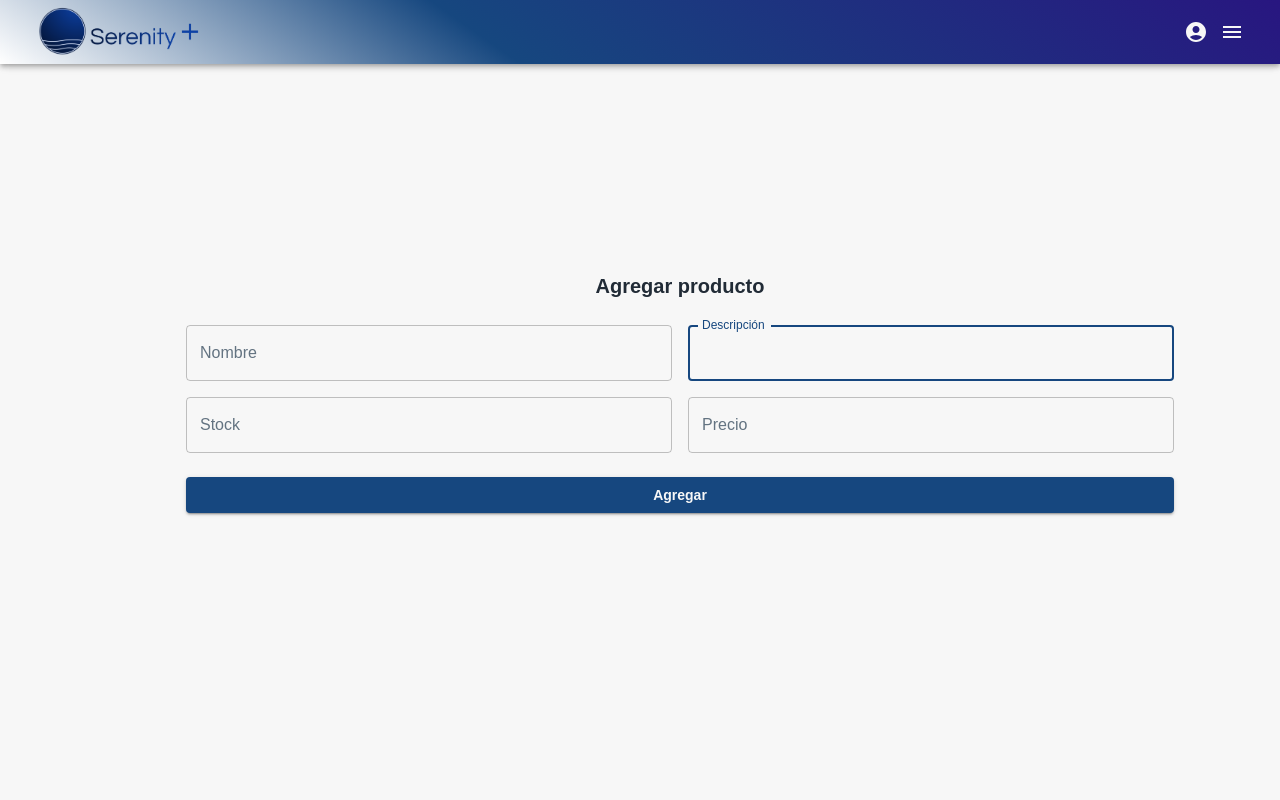
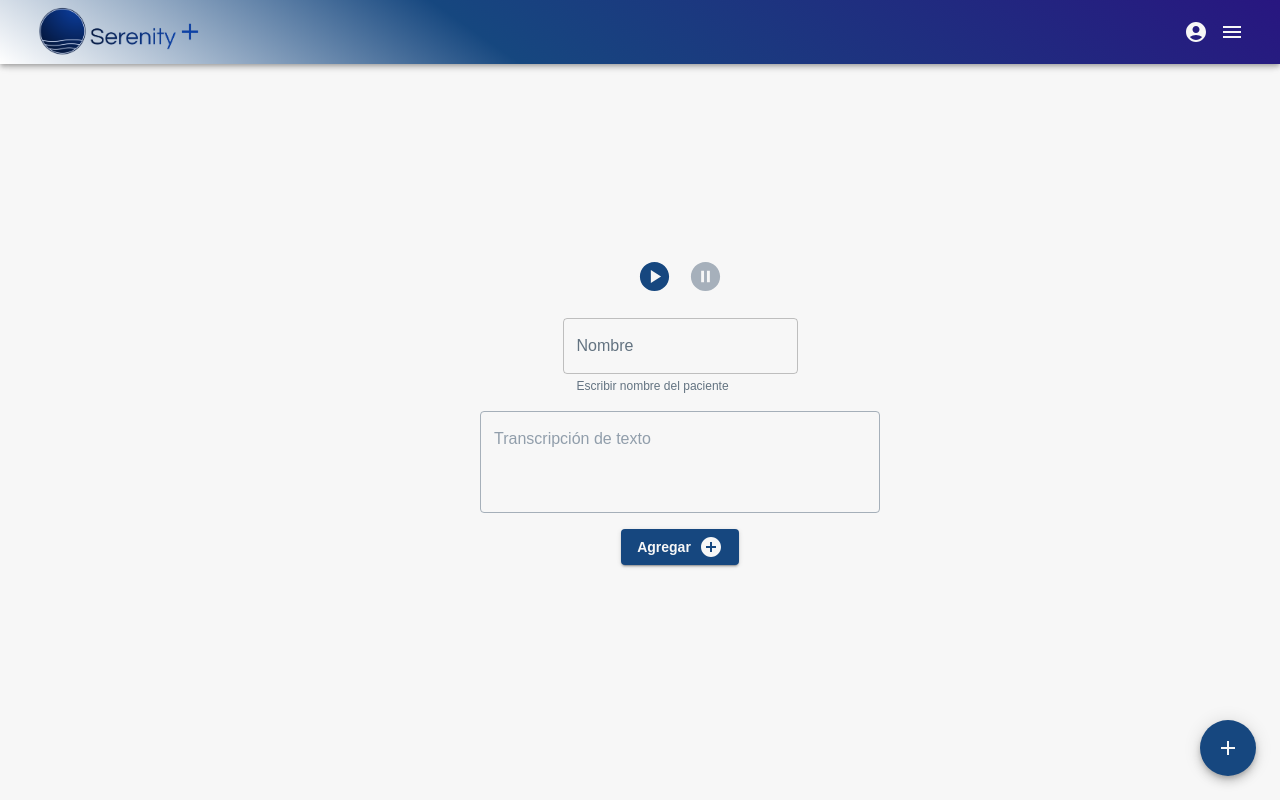
Before and after one commit to CarlosRobledoM/Serenity, a React (Create React App) app: page / in a window 1280 px wide. Built offline with nearby package versions, Linux system fonts and the light colour scheme; no server answers; sample sign-in values are in the browser's storage.

Commit message:
🐛 Add hook, principal web flow and update functions
Create hook to listening and transcript in web, update home to use listening hook and update crud functions in api firebase

```diff
--- a/src/api/firebase/api.js
+++ b/src/api/firebase/api.js
@@ -1,11 +1,19 @@
 import { db } from './firebase';
 import { collection, addDoc, getDocs, query } from 'firebase/firestore';
 
-const collectionName = 'items';
+const collectionName = 'transcript';
 const itemsCollection = collection(db, collectionName);
 
 export const addItem = (obj) => {
   return addDoc(itemsCollection, obj).id;
+};
+
+export const deleteItem = async (id) => {
+  await deleteDoc(doc(db, collectionName, id));
+};
+
+export const updateItem = async (id, obj) => {
+  await updateDoc(doc(db, collectionName, id), obj);
 };
 
 export const getItems = async () => {
--- /dev/null
+++ b/src/components/FloatButton.js
@@ -0,0 +1,21 @@
+import React from 'react';
+import Box from '@mui/material/Box';
+import Fab from '@mui/material/Fab';
+import AddIcon from '@mui/icons-material/Add';
+
+export default function FloatingActionButtonSize() {
+  return (
+    <Box
+      sx={{
+        '& > :not(style)': { m: 1 },
+        position: 'absolute',
+        bottom: 16,
+        right: 16,
+      }}
+    >
+      <Fab color="primary" aria-label="add">
+        <AddIcon />
+      </Fab>
+    </Box>
+  );
+}
--- /dev/null
+++ b/src/hooks/useSpeechToText/index.js
@@ -0,0 +1,72 @@
+import React, { useEffect, useRef, useState } from 'react';
+
+const useSpeechToText = (options) => {
+  const [isListening, setisListening] = useState(false);
+  const [transcript, setTranscript] = useState('');
+  const recongnitionRef = useRef(null);
+
+  useEffect(() => {
+    if (!('webkitSpeechRecognition' in window)) {
+      console.error('Web speech api is not suportted.');
+      return;
+    }
+
+    recongnitionRef.current = new window.webkitSpeechRecognition();
+    const recognition = recongnitionRef.current;
+    recognition.interimResutls = options.interimResutls || true;
+    recognition.lang = options.lang || 'es-Es';
+    recognition.continuous = options.continuous || false;
+
+    if ('webkitSpeechGrammarList' in window) {
+      const grammar =
+        '#JSGF V1.0; grammar punctuation; public <punc> = . | , | ? | ! | ; | : ;';
+      const speechRecognitionList = new window.webkitSpeechGrammarList();
+      speechRecognitionList.addFromString(grammar, 1);
+      recognition.grammars = speechRecognitionList;
+    }
+
+    recognition.onresult = (event) => {
+      let text = '';
+      for (let i = 0; i < event.results.length; i++) {
+        text += event.results[i][0].transcript;
+      }
+      setTranscript(text);
+    };
+
+    recognition.onerror = (event) => {
+      console.error('Speech recognition error:', event.error);
+    };
+
+    recognition.onend = () => {
+      setisListening(false);
+      setTranscript('');
+    };
+
+    return () => {
+      recognition.stop();
+    };
+  }, []);
+
+  const startListening = () => {
+    if (recongnitionRef.current && !isListening) {
+      recongnitionRef.current.start();
+      setisListening(true);
+    }
+  };
+
+  const stopListening = () => {
+    if (recongnitionRef.current && isListening) {
+      recongnitionRef.current.stop();
+      setisListening(false);
+    }
+  };
+
+  return {
+    isListening,
+    transcript,
+    startListening,
+    stopListening,
+  };
+};
+
+export default useSpeechToText;
--- a/src/layout/index.js
+++ b/src/layout/index.js
@@ -3,6 +3,7 @@ import { Grid } from '@mui/material';
 import { userContext } from '../context/authContext';
 import NavBar from './navbar';
 import Forms from './forms';
+import FloatingActionButtonSize from '../components/FloatButton';
 
 export default function Layout({ children }) {
   const { user } = useContext(userContext);
@@ -18,6 +19,7 @@ export default function Layout({ children }) {
     >
       {user ? <NavBar user={user} /> : <Forms />}
       {children}
+      <FloatingActionButtonSize />
     </Grid>
   );
 }
--- a/src/views/home/index.js
+++ b/src/views/home/index.js
@@ -4,27 +4,44 @@ import {
   Button,
   Container,
   Grid,
+  IconButton,
   TextField,
-  Typography,
 } from '@mui/material';
 import { addItem } from '../../api/firebase/api';
+import PlayCircleIcon from '@mui/icons-material/PlayCircle';
+import PauseCircleIcon from '@mui/icons-material/PauseCircle';
+import StopCircleIcon from '@mui/icons-material/StopCircle';
+import AddCircleIcon from '@mui/icons-material/AddCircle';
+import Visualizer from './components/visualizer';
+import useSpeechToText from '../../hooks/useSpeechToText';
 
 export default function Home() {
   const [name, setName] = useState('');
-  const [description, setDescription] = useState('');
-  const [stock, setStock] = useState('');
-  const [price, setPrice] = useState('');
+  const [transcription, setTranscription] = useState('');
+  const { isListening, transcript, startListening, stopListening } =
+    useSpeechToText({ continuous: true });
+
+  const startStopListening = () => {
+    isListening ? stopVoiceInput() : startListening();
+  };
+
+  const stopVoiceInput = () => {
+    setTranscription(
+      (prevVal) =>
+        prevVal +
+        (transcript.length ? (prevVal.length ? ' ' : '') + transcript : ''),
+    );
+    stopListening();
+  };
 
   const handleSubmit = (event) => {
     event.preventDefault();
     try {
       addItem({
         name: name,
-        description: description,
-        stock: stock,
-        price: price,
+        transcription: transcription,
       });
-      alert('Producto agregado exitosamente');
+      alert('Resumen agregado exitosamente');
     } catch (error) {
       console.log(error);
     }
@@ -32,71 +49,72 @@ export default function Home() {
 
   return (
     <Container>
-      <Box
-        sx={{
-          display: 'flex',
-          flexDirection: 'column',
-          alignItems: 'center',
-          justifyContent: 'center',
-        }}
+      <Grid
+        container
+        direction="column"
+        justifyContent="center"
+        alignItems="center"
+        spacing={2}
       >
-        <Typography component="h1" variant="h5">
-          Agregar producto
-        </Typography>
-        <Box component="form" noValidate onSubmit={handleSubmit} sx={{ mt: 3 }}>
-          <Grid container spacing={2}>
-            <Grid item xs={12} sm={6}>
-              <TextField
-                name="nombre"
-                fullWidth
-                id="nombre"
-                label="Nombre"
-                autoFocus
-                onChange={(e) => setName(e.target.value)}
-              />
-            </Grid>
-            <Grid item xs={12} sm={6}>
-              <TextField
-                name="descripcion"
-                fullWidth
-                id="descripcion"
-                label="Descripción"
-                autoFocus
-                onChange={(e) => setDescription(e.target.value)}
-              />
-            </Grid>
-            <Grid item xs={12} sm={6}>
-              <TextField
-                fullWidth
-                id="stock"
-                label="Stock"
-                name="stock"
-                type={'number'}
-                onChange={(e) => setStock(e.target.value)}
-              />
-            </Grid>
-            <Grid item xs={12} sm={6}>
-              <TextField
-                fullWidth
-                id="price"
-                label="Precio"
-                name="price"
-                type={'number'}
-                onChange={(e) => setPrice(e.target.value)}
-              />
-            </Grid>
-          </Grid>
+        <Grid item xs={12}>
+          {/* <Visualizer /> */}
+        </Grid>
+        <Grid item xs={12}>
+          <IconButton
+            onClick={startStopListening}
+            disabled={isListening}
+            color="primary"
+          >
+            <PlayCircleIcon fontSize="large" />
+          </IconButton>
+          <IconButton disabled={!isListening} color="primary">
+            <PauseCircleIcon fontSize="large" />
+          </IconButton>
+        </Grid>
+        <Grid item xs={12}>
+          <TextField
+            label="Nombre"
+            type="text"
+            helperText="Escribir nombre del paciente"
+            placeholder="José Carlos"
+            onChange={(e) => setName(e.target.value)}
+          />
+        </Grid>
+        <Grid item xs={12}>
+          <TextField
+            multiline
+            label="Transcripción de texto"
+            type="text"
+            rows={3}
+            sx={{
+              width: 400,
+            }}
+            value={
+              isListening
+                ? transcription +
+                  (transcript.length
+                    ? (transcription.length ? ' ' : '') + transcript
+                    : '')
+                : transcription
+            }
+            onChange={(e) => {
+              setTranscription(e.target.value);
+            }}
+            disabled={true}
+          />
+        </Grid>
+        <Grid item xs={12}>
           <Button
-            type="submit"
-            fullWidth
-            id="submit"
+            onClick={handleSubmit}
             variant="contained"
-            sx={{ mt: 3, mb: 2 }}
+            disabled={isListening}
+            color="primary"
           >
             Agregar
+            <AddCircleIcon sx={{ ml: 1 }} />
           </Button>
-        </Box>
-      </Box>
+        </Grid>
+      </Grid>
     </Container>
   );
 }
```
